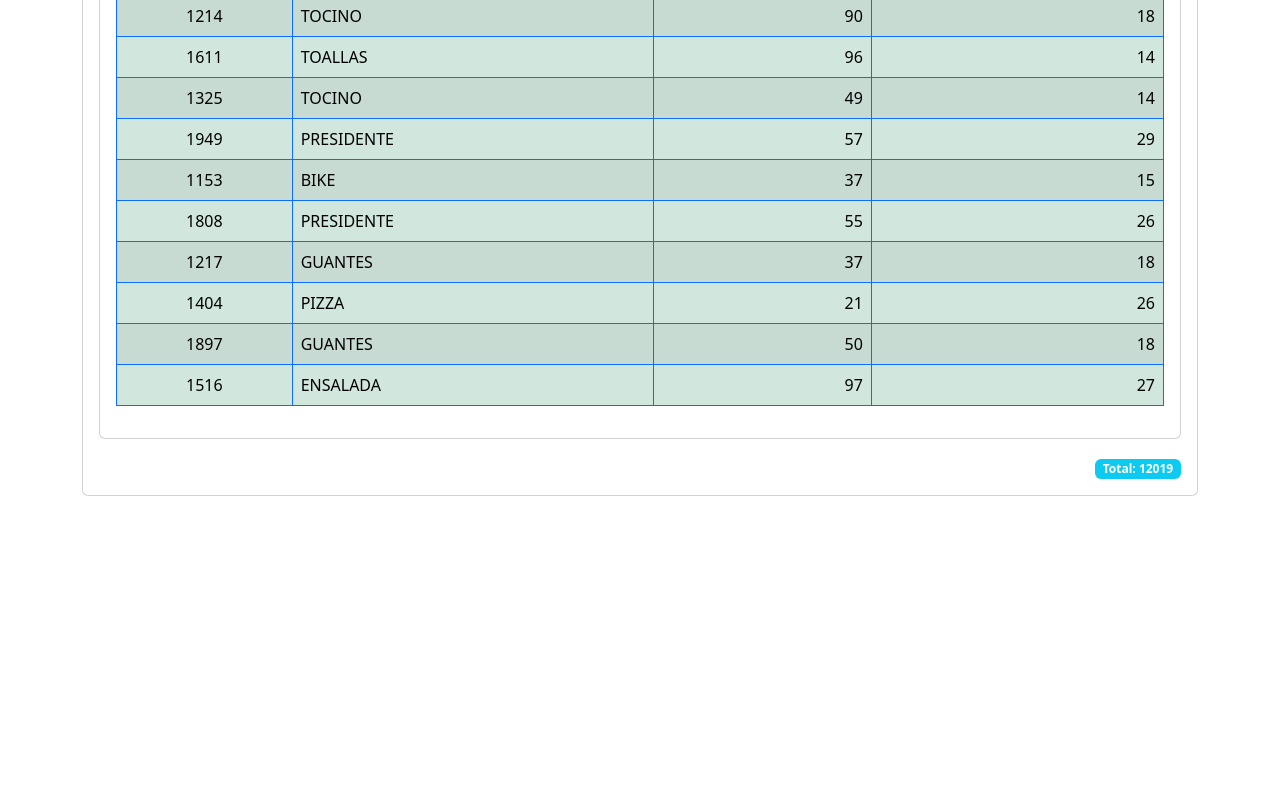
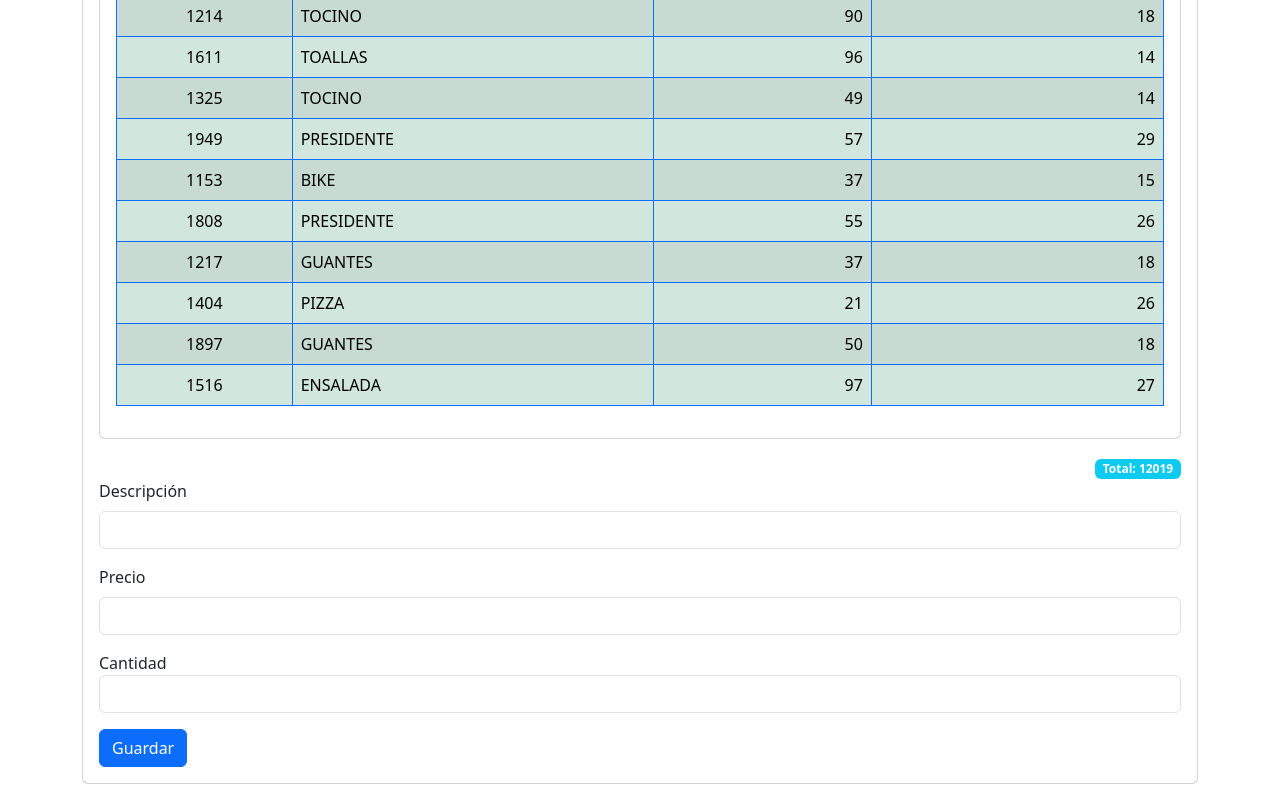
Before and after one commit to zutjmx/FacturaReactApp, a React (Vite) app: page / in a window 1280 px wide. Shown: the part 713-1513 px from the top of the page. Before the commit the page ends 1225 px from the top, so only its background shows below. Built offline with nearby package versions, Linux system fonts and the light colour scheme.

Commit message:
Se inicia construcción de formulario para items

```diff
--- a/src/components/FacturaApp.jsx
+++ b/src/components/FacturaApp.jsx
@@ -37,6 +37,23 @@ export const FacturaApp = () => {
             <VistaProductos titulo="Lista de Productos" items={items}/>
             {/* Componente productos fin*/}
             <VistaTotal total={total}/> {/* Componente total*/}
+            {/* Componente formulario ini*/}
+            <form>
+              <div className="mb-3">
+                <label className="form-label">Descripción</label>
+                <input type="text" className="form-control" id="descripcion" name='descripcion' />
+              </div>
+              <div className="mb-3">
+                <label className="form-label">Precio</label>
+                <input type="text" className="form-control" id="precio" name='precio' />
+              </div>
+              <div className="mb-3">
+                <label className="form-check-label" >Cantidad</label>
+                <input type="text" className="form-control" id="cantidad" name='cantidad' />
+              </div>
+              <button type="submit" className="btn btn-primary">Guardar</button>
+            </form>
+            {/* Componente formulario fin*/}
           </div>
         </div>
         {/* Card principal fin*/}
```
